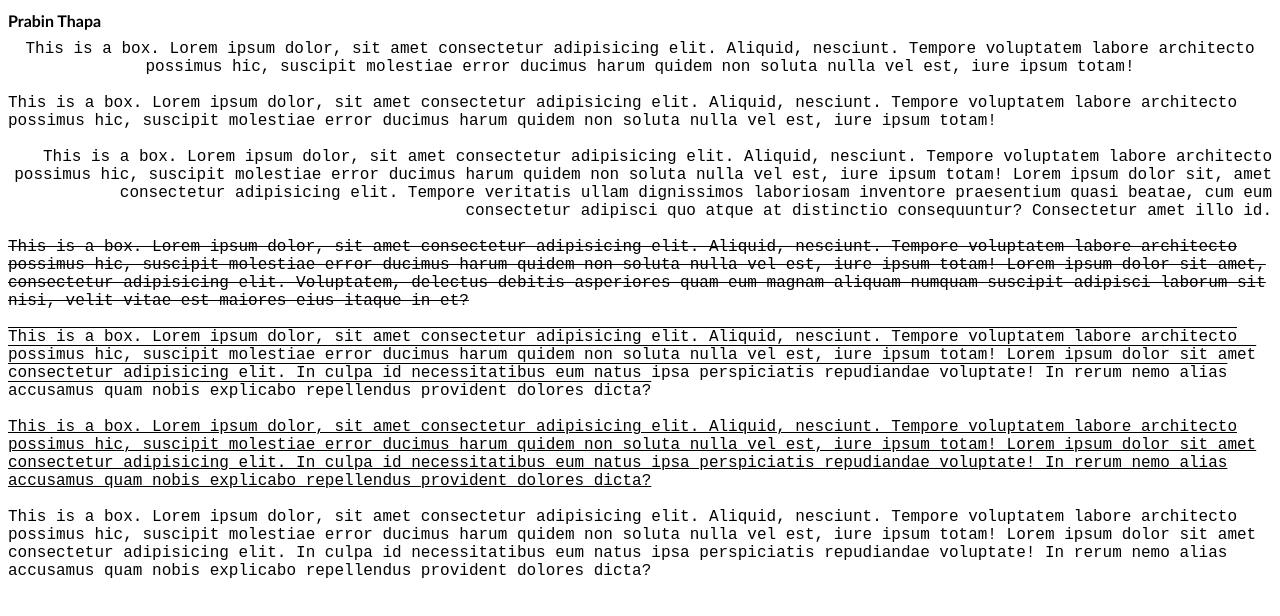
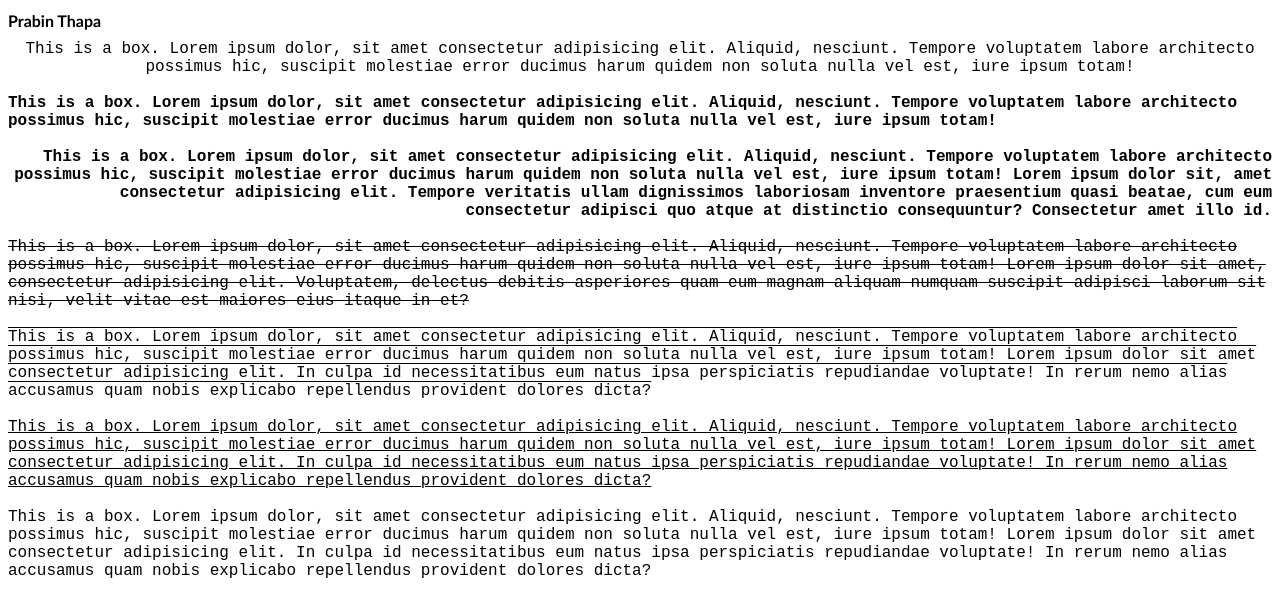
Before and after one commit to prabinthapa10/css, a plain HTML site: page index.html in a window 1280 px wide. Drawn offline with Linux system fonts and the light colour scheme.

Commit message:
font weight= bold

```diff
--- a/index.css
+++ b/index.css
@@ -11,14 +11,17 @@ h1 {
 .box1 {
   color: rgb(4, 0, 0);
   text-align: center;
+  font-weight: 200;
 }
 .box2 {
   color: rgb(4, 0, 0);
   text-align: left;
+  font-weight: 900;
 }
 .box3 {
   color: rgb(4, 0, 0);
   text-align: right;
+  font-weight: 600;
 }
 .box4 {
   color: rgb(4, 0, 0);
```
